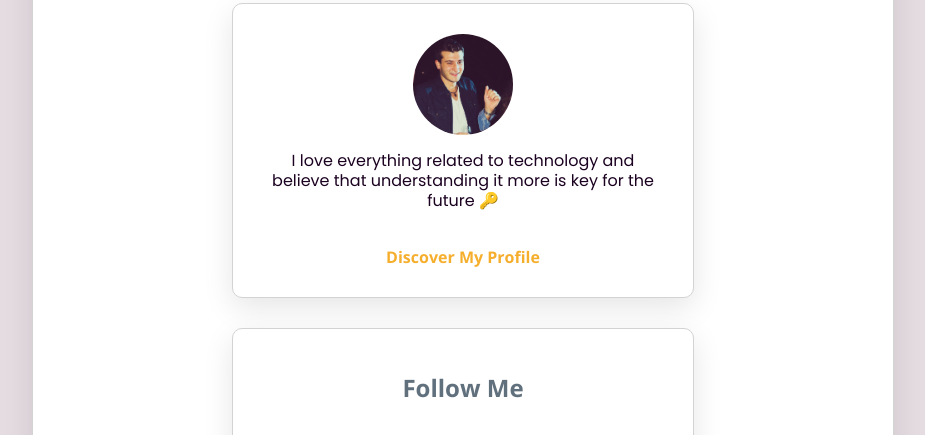
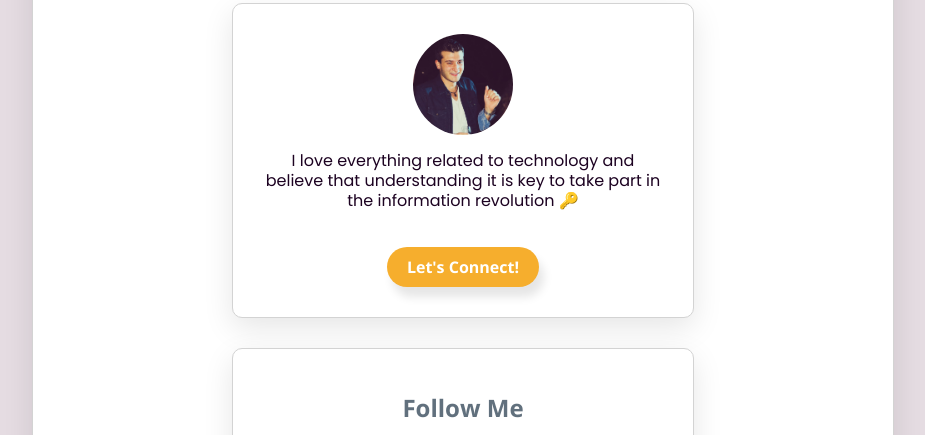
Before and after one commit to AnthonyHad/profile, a plain HTML site: page index.html in a window 1280 px wide. Shown: the part 107-542 px from the top of the page, without its empty margins (177-1102 px from the left). Drawn offline with nearby package versions, Linux system fonts and the light colour scheme.

Commit message:
updates to profile

```diff
--- a/index.html
+++ b/index.html
@@ -12,9 +12,9 @@
       <h1>Hiya, I'm Anthony ✌️</h1>
       <div class = "card">
         <img src="images/profile_picture.jpg" class ="image-circle" alt = "Anthony Hadwan">
-        <p>I love everything related to technology and believe that understanding it more is key for the future 🔑</p>
+        <p>I love everything related to technology and believe that understanding it is key to take part in the information revolution 🔑</p>
         <br>
-        <a href="#"><strong>Discover My Profile</strong></a>
+        <a href="https://www.linkedin.com/in/anthony-hadwan-666a3a123/" target="_blank"><strong>Let's Connect!</strong></a>
       </div>
       <div class = "card">
         <h2><strong>Follow Me</strong></h2>
--- a/style.css
+++ b/style.css
@@ -21,8 +21,13 @@ p {
 }
 
 a{
-  color:#f6ae2d;
+  color: white;
   text-decoration: none;
+  background-color: #f6ae2d;
+  border-radius: 20px;
+  padding: 10px 20px;
+  box-shadow: 5px 10px 10px rgba(0, 0, 0, 0.1);
+
 
 }
 
```
